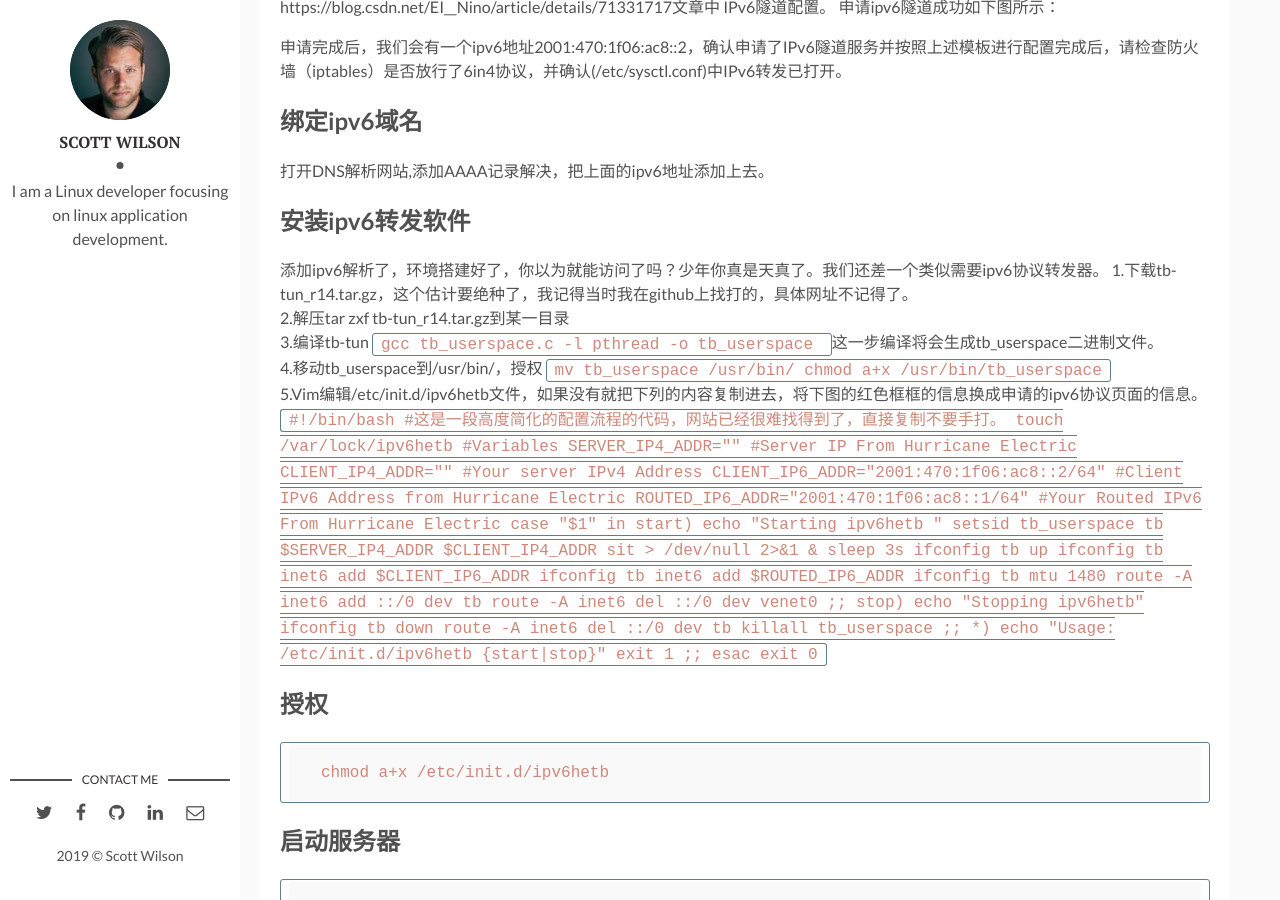
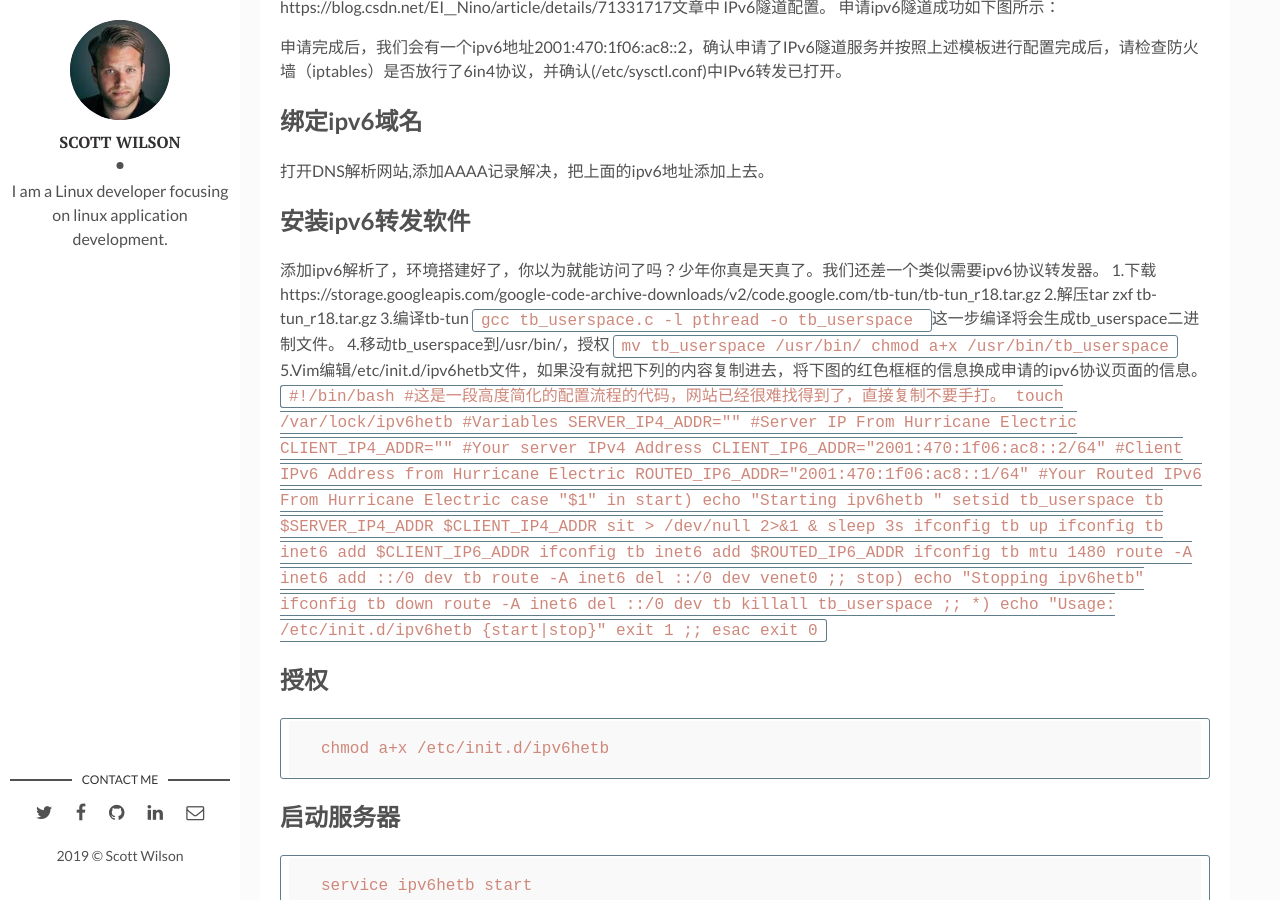
Before and after one commit to scottwxt/growBlog, a Jekyll site: the page built from _posts/2019-12-26-appstore-reply-rejected-IPv6.md, in a window 1280 px wide and 900 px high, scrolled down 3121 px. Built offline with Jekyll 4.4.1, drawn with Linux system fonts in a browser that asks for light colours; comment, search, counter and statistics services are not loaded.

Commit message:
1.更新建立隧道下载链接

````diff
--- a/_posts/2019-12-26-appstore-reply-rejected-IPv6.md
+++ b/_posts/2019-12-26-appstore-reply-rejected-IPv6.md
@@ -74,20 +74,19 @@ IPv6隧道配置。
 
 ## 安装ipv6转发软件
 添加ipv6解析了，环境搭建好了，你以为就能访问了吗？少年你真是天真了。我们还差一个类似需要ipv6协议转发器。
-    1.下载tb-tun_r14.tar.gz，这个估计要绝种了，我记得当时我在github上找打的，具体网址不记得了。<br>
-    2.解压tar zxf tb-tun_r14.tar.gz到某一目录 <br>
+    1.下载https://storage.googleapis.com/google-code-archive-downloads/v2/code.google.com/tb-tun/tb-tun_r18.tar.gz
+    2.解压tar zxf tb-tun_r18.tar.gz
     3.编译tb-tun
     ```
     gcc tb_userspace.c -l pthread -o tb_userspace
     ```
-    这一步编译将会生成tb_userspace二进制文件。<br>
+    这一步编译将会生成tb_userspace二进制文件。
     4.移动tb_userspace到/usr/bin/，授权
      ```
     mv tb_userspace /usr/bin/
     chmod a+x /usr/bin/tb_userspace
     ```
-    <br>
-    5.Vim编辑/etc/init.d/ipv6hetb文件，如果没有就把下列的内容复制进去，将下图的红色框框的信息换成申请的ipv6协议页面的信息。<br>
+    5.Vim编辑/etc/init.d/ipv6hetb文件，如果没有就把下列的内容复制进去，将下图的红色框框的信息换成申请的ipv6协议页面的信息。
     ```
     #!/bin/bash
     #这是一段高度简化的配置流程的代码，网站已经很难找得到了，直接复制不要手打。
````
